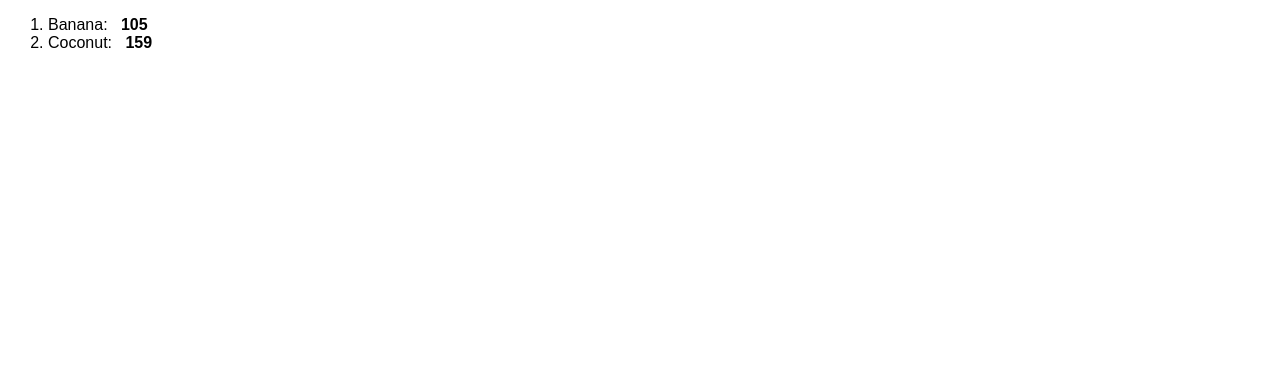
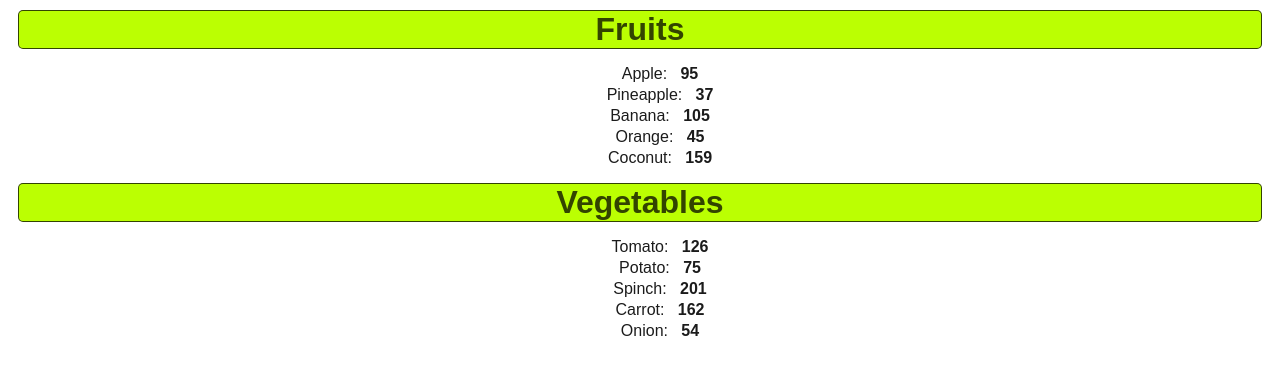
Before and after one commit to rizwanPizzee/React-learning, a React (Vite) app in the folder my-react-app-new/: page / in a window 1280 px wide. Shown: the top 374 px of the page. Built offline with nearby package versions, Linux system fonts and the light colour scheme.

Commit message:
Practice with multiple list on single Component for Rendering List( also used the defaultProps and propTypes methods)

```diff
--- a/my-react-app-new/src/App.jsx
+++ b/my-react-app-new/src/App.jsx
@@ -1,9 +1,27 @@
 import List from './List.jsx';
 
 function App() {
+  const fruits = [{id: 1, name: "Apple", calories: 95},
+                  {id: 2, name: "Pineapple", calories: 37},
+                  {id: 3, name: "Banana", calories: 105},
+                  {id: 4, name: "Orange", calories: 45},
+                  {id: 5, name: "Coconut", calories:159}];
+
+  const vegetables = [{id: 1, name: "Tomato", calories: 126},
+                    {id: 2, name: "Potato", calories: 75},
+                    {id: 3, name: "Spinch", calories: 201},
+                    {id: 4, name: "Carrot", calories: 162},
+                    {id: 5, name: "Onion", calories: 54}];
+
   return(
     <>
-    <List/>
+    {fruits.length > 0 ? <List items = {fruits} category = "Fruits"/>: null}
+    {vegetables.length > 0 ? <List items = {vegetables} category = "Vegetables"/> : null}
+
+  {/*
+    {fruits.length > 0 && <List items = {fruits} category = "Fruits"/>}
+    {vegetables.length > 0 && <List items = {vegetables} category = "Vegetables"/> }
+  */}
     </>
   );
 }
--- a/my-react-app-new/src/List.jsx
+++ b/my-react-app-new/src/List.jsx
@@ -1,39 +1,29 @@
+import PropTypes from 'prop-types';
+function List(props){
+    const category = props.category;
+    const listOfItems = props.items;
+    const itemsList = listOfItems.map((values) =>
+                <li key={values.id}>{values.name}: &nbsp; <b>{values.calories}</b></li>);
 
-function List(){
-    const fruits = [{id: 1, name: "Apple", calories: 95},
-                    {id: 2, name: "Pineapple", calories: 37},
-                    {id: 3, name: "Banana", calories: 105},
-                    {id: 4, name: "Orange", calories: 45},
-                    {id: 5, name: "Coconut", calories:159}];
-
-    // using of filter method
-    //const lowCalfruits = fruits.filter(values => values.calories < 100);
-    const highCalfruits = fruits.filter(values => values.calories > 100);
-    const fruit = highCalfruits.map((value) =>
-                <li key={value.id}>{value.name}: &nbsp; <b>{value.calories}</b></li>);
-
-    return( <ol>{fruit}</ol>);
-
-/*  //Sorting
-    //fruits.sort((a,b)=> a.name.localeCompare(b.name)); //Alphabetical Ascending
-    //fruits.sort((a,b)=> b.name.localeCompare(a.name)); //Alphabetical Descending
-    //fruits.sort((a,b)=> a.calories - b.calories); //Ascending Sort by num.
-    //fruits.sort((a,b)=> b.calories - a.calories);  //Descending Sort by num.
-
-    const fruit = fruits.map((value) =>
-                <li key={value.id}>{value.name}: &nbsp; <b>{value.calories}</b></li>);
-
-    return( <ol>{fruit}</ol>);
-
-*/
-
-/*  //simple list returning
-    const fruits = ["Apple","Pineapple", "Banana", "Orange"];
-    fruits.sort();
-    const fruit = fruits.map((value) =><li>{value}</li>);
-    return( <ol>{fruit}</ol>);
-*/
+    return( <>
+                <h3 className="category-list">{category}</h3>
+                <ol className="itemsList-list">{itemsList}</ol>
+            </>
+    );
 
 }
+List.defaultProps = {
+    items: [],
+    category: "Category"
+};
+
+List.propTypes = {
+    items: PropTypes.arrayOf(PropTypes.shape({
+        id: PropTypes.number,
+        name: PropTypes.string,
+        calories: PropTypes.number
+    })),
+    category: PropTypes.string
+};
 
 export default List;
--- a/my-react-app-new/src/index.css
+++ b/my-react-app-new/src/index.css
@@ -95,3 +95,25 @@ body {
   padding: 5px 8px;
   border-radius: 8px;
 }
+
+.category-list {
+  font-size: 2em;
+  text-align: center;
+  border: 1px solid;
+  color: rgba(0, 0, 0, 0.732);
+  background-color: rgb(187, 255, 2);
+  border-radius: 5px;
+  margin: 10px;
+}
+
+.itemsList-list li {
+  list-style: none;
+  text-align: center;
+  margin: 3px;
+  color: rgba(0, 0, 0, 0.894);
+  cursor: pointer;
+}
+
+.itemsList-list li:hover {
+  color: rgba(0, 0, 0, 0.546);
+}
```
